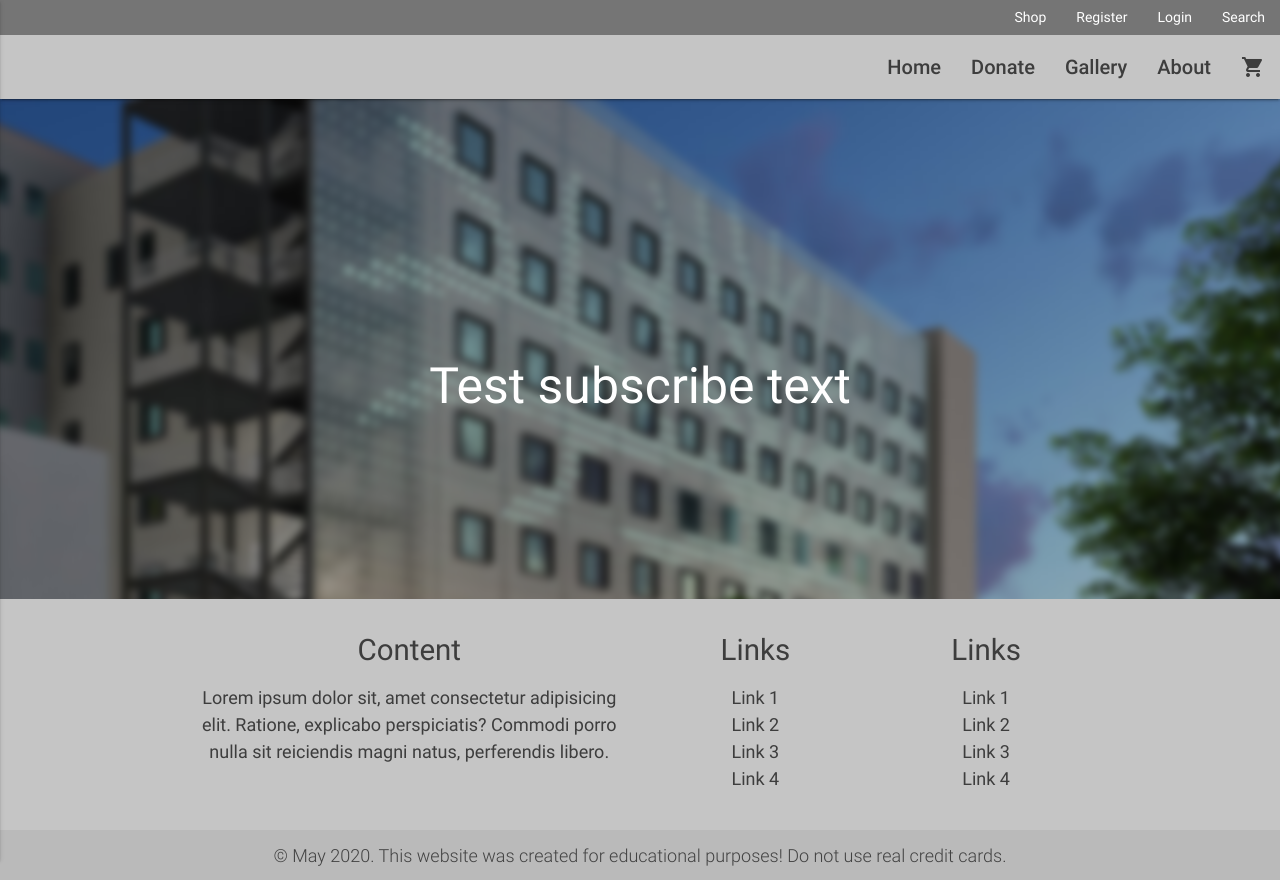
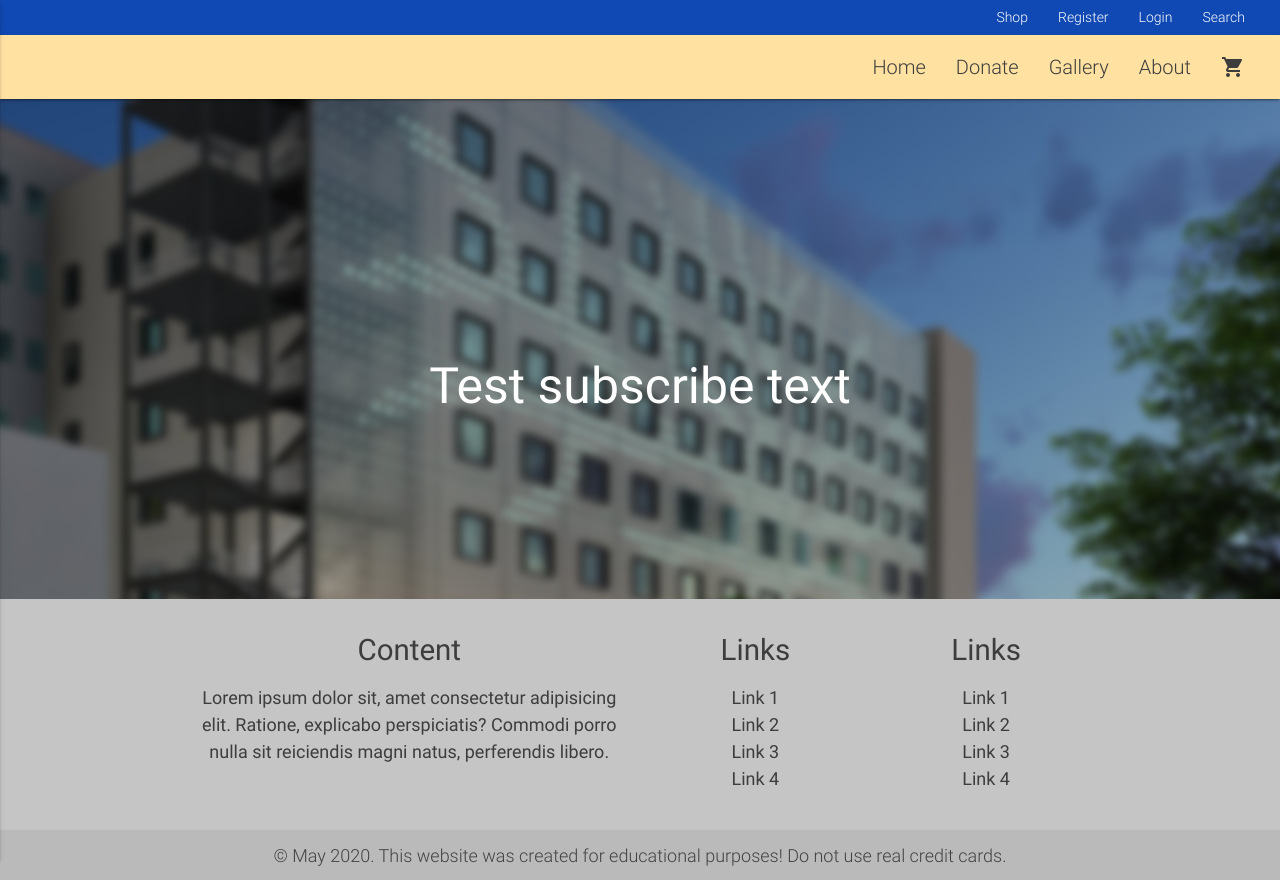
Before and after one commit to iulianpro/give-help, a Django app: page / in a window 1280 px wide. Run offline with Django 3.2, Linux system fonts and the light colour scheme.

Commit message:
Added style to navbar top and navbar main

```diff
--- a/static/css/style.css
+++ b/static/css/style.css
@@ -1,10 +1,20 @@
+/* General */
+
 html {
     font-size: 18px;
 }
 
+/* Navigation */
+
 nav.navbar-top {
+    background-color: #1049B3;
     height: 35px;
     line-height: 35px;
+    font-weight: 300;
+}
+
+ul.right {
+    margin-right: 20px;
 }
 
 nav.navbar-top a {
@@ -12,14 +22,18 @@
 }
 
 .navbar-main {
-    background-color: #c5c5c5;
+    background-color: #FFE1A1;
 }
 
 .navbar-main a {
     color: #3d3d3d;
     font-size: 20px;
-    font-weight: 500;
+    font-weight: 300;
 }
+
+/* Content block */
+
+/* Subscribe section */
 
 .subscribe {
     position: relative;
@@ -41,6 +55,8 @@
     font-size: 50px;
 }
 
+/* Footer */
+
 .footer {
     background-color: #c5c5c5;
     color: #3d3d3d;
@@ -50,6 +66,8 @@
     color: #3d3d3d;
 }
 
+/* Media query */
+
 @media (min-width: 992px) {
     .subscribe-content-text {
         margin-top: 30%;
--- a/templates/base.html
+++ b/templates/base.html
@@ -16,7 +16,7 @@
 <body>
 
     <nav class="navbar-top hide-on-med-and-down">
-        <div class="nav-wrapper grey darken-1">
+        <div class="nav-wrapper">
             <ul class="right">
                 <li><a href="">Shop</a></li>
                 {% if user.is_authenticated %}
@@ -73,7 +73,7 @@
                             position: 'top-center',
                             textAlign: 'center',
                             icon: '{{ message.tags }}',
-                            hideAfter: 10000
+                            hideAfter: 3000
                         });
                     });
                 </script>
```
